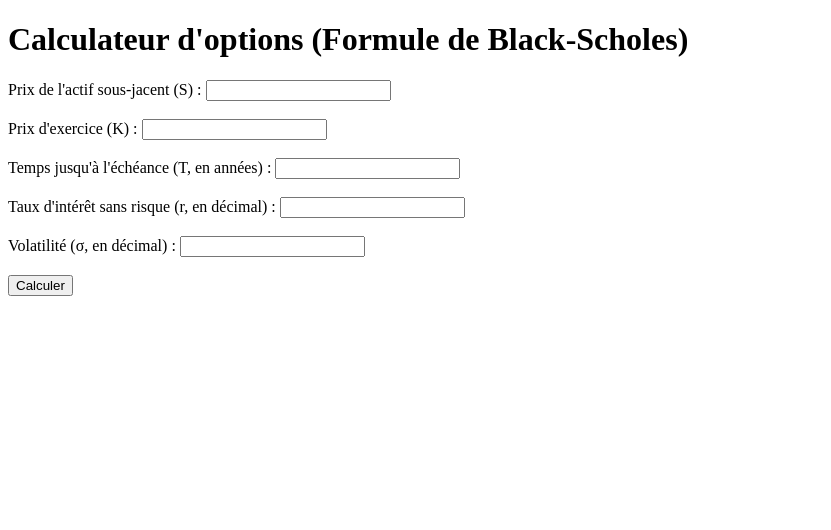
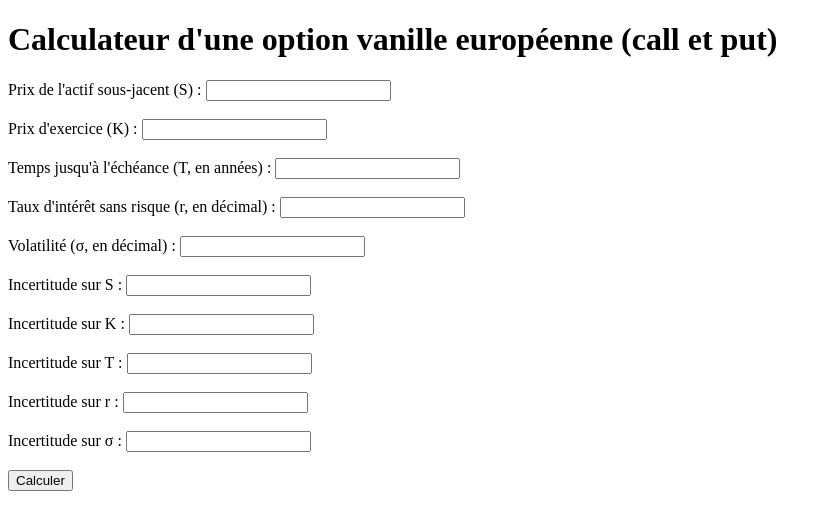
Before and after one commit to tarmyos/Projet-CAL-IN, a Flask app: page / in a window 1280 px wide. Shown: the top 530 px of the page, without its empty margins (0-831 px from the left). Run offline with Flask 3, Linux system fonts and the light colour scheme.

Commit message:
feat: propagation d'incertitudes pour les options européennes

```diff
--- a/app.py
+++ b/app.py
@@ -1,5 +1,6 @@
 from flask import Flask, render_template, request
 from scripts.black_scholes import black_scholes_call, black_scholes_put
+from scripts.propagation_incertitudes import propagation_incertitudes_call, propagation_incertitudes_put
 
 app = Flask(__name__)
 
@@ -17,12 +18,20 @@ def calculate():
         r = float(request.form['r'])
         sigma = float(request.form['sigma'])
 
-        # Calcul des prix des options
-        call_price = black_scholes_call(S, K, T, r, sigma)
-        put_price = black_scholes_put(S, K, T, r, sigma)
+        # Incertitudes
+        dS = float(request.form['dS'])
+        dK = float(request.form['dK'])
+        dT = float(request.form['dT'])
+        dr = float(request.form['dr'])
+        dSigma = float(request.form['dSigma'])
+
+
+        # Calcul des prix des options et de leurs incertitudes associées
+        call_price, delta_price = propagation_incertitudes_call(S, K, T, r, sigma, dS, dK, dT, dr, dSigma)
+        put_price, delta_price = propagation_incertitudes_put(S, K, T, r, sigma, dS, dK, dT, dr, dSigma)
 
         # Retour des résultats
-        return render_template('index.html', call_result=call_price, put_result=put_price)
+        return render_template('index.html', call_result=call_price, put_result=put_price, call_uncertainty=delta_price, put_uncertainty=delta_price)
 
     except ValueError:
         return render_template('index.html', call_result="Erreur dans les entrées", put_result="Erreur dans les entrées")
--- a/scripts/black_scholes.py
+++ b/scripts/black_scholes.py
@@ -8,7 +8,7 @@ def black_scholes_call(S, K, T, r, sigma):
     d1 = (math.log(S / K) + (r + 0.5 * sigma**2) * T) / (sigma * math.sqrt(T))
     d2 = d1 - sigma * math.sqrt(T)
     call_price = S * norm.cdf(d1) - K * math.exp(-r * T) * norm.cdf(d2)
-    return call_price
+    return call_price, d1, d2
 
 def black_scholes_put(S, K, T, r, sigma):
     """
@@ -17,4 +17,4 @@ def black_scholes_put(S, K, T, r, sigma):
     d1 = (math.log(S / K) + (r + 0.5 * sigma**2) * T) / (sigma * math.sqrt(T))
     d2 = d1 - sigma * math.sqrt(T)
     put_price = K * math.exp(-r * T) * norm.cdf(-d2) - S * norm.cdf(-d1)
-    return put_price
+    return put_price, d1, d2
--- a/templates/index.html
+++ b/templates/index.html
@@ -3,11 +3,11 @@
 <head>
     <meta charset="UTF-8">
     <meta name="viewport" content="width=device-width, initial-scale=1.0">
-    <title>Calculateur d'options - Black-Scholes</title>
+    <title>CAL-IN</title>
     <link rel="stylesheet" href="/static/style.css">
 </head>
 <body>
-    <h1>Calculateur d'options (Formule de Black-Scholes)</h1>
+    <h1> Calculateur d'une option vanille européenne (call et put) </h1>
     <form action="/calculate" method="POST">
         <label for="S">Prix de l'actif sous-jacent (S) :</label>
         <input type="text" id="S" name="S" required><br><br>
@@ -24,13 +24,31 @@
         <label for="sigma">Volatilité (σ, en décimal) :</label>
         <input type="text" id="sigma" name="sigma" required><br><br>
 
+        <label for="dS">Incertitude sur S :</label>
+        <input type="text" id="dS" name="dS" required><br><br>
+
+        <label for="dK">Incertitude sur K :</label>
+        <input type="text" id="dK" name="dK" required><br><br>
+
+        <label for="dT">Incertitude sur T :</label>
+        <input type="text" id="dT" name="dT" required><br><br>
+
+        <label for="dr">Incertitude sur r :</label>
+        <input type="text" id="dr" name="dr" required><br><br>
+
+        <label for="dSigma">Incertitude sur σ :</label>
+        <input type="text" id="dSigma" name="dSigma" required><br><br>
+
         <button type="submit">Calculer</button>
     </form>
 
     {% if call_result is not none and put_result is not none %}
-        <h2>Résultats :</h2>
-        <p>Prix de l'option Call : {{ call_result }}</p>
-        <p>Prix de l'option Put : {{ put_result }}</p>
+    <h2>Résultats :</h2>
+    <p>Prix de l'option Call : {{ call_result }}</p>
+    <p>Incertitude sur l'option Call : {{ call_uncertainty }}</p>
+    <p>Prix de l'option Put : {{ put_result }}</p>
+    <p>Incertitude sur l'option Put : {{ put_uncertainty }}</p>
     {% endif %}
+
 </body>
 </html>
```
Also changed, not shown: scripts/propagation_incertitudes.py (added, +39 -0 lines).
